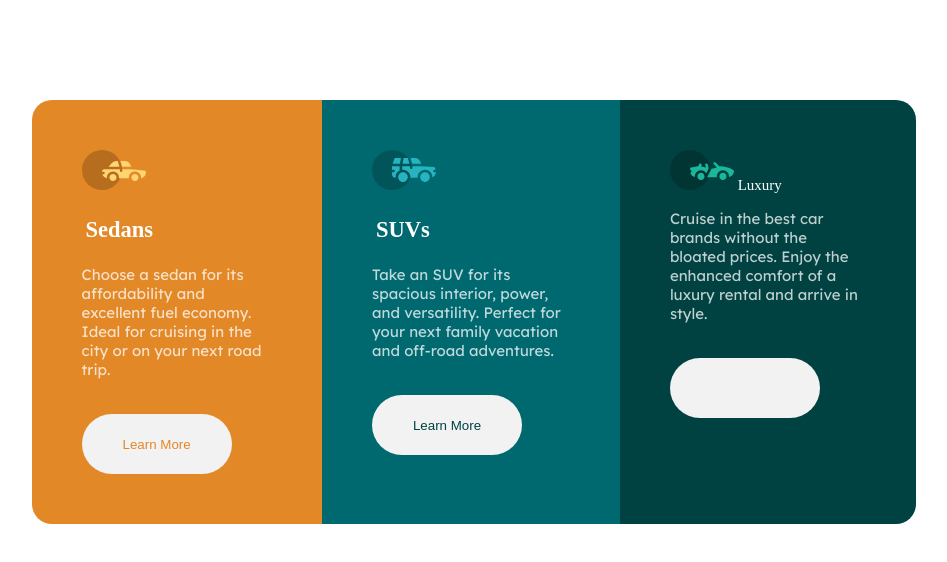
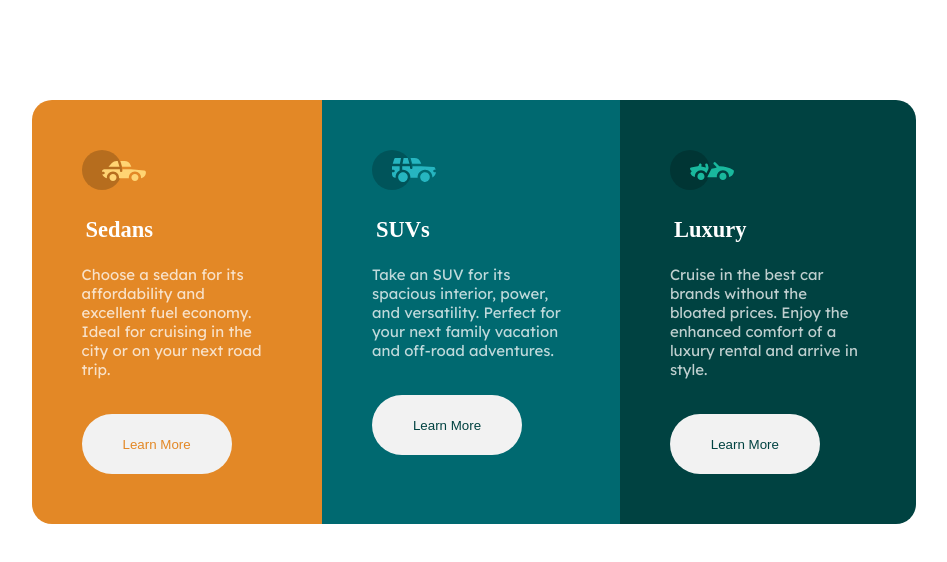
Before and after one commit to r0binn3082/3-column-preview-card-, a plain HTML site: page index.html in a window 1280 px wide. Shown: the whole page, without its empty margins (166-1113 px from the left). Drawn offline with Linux system fonts and the light colour scheme.

Commit message:
Update index.html

```diff
--- a/index.html
+++ b/index.html
@@ -26,7 +26,7 @@
     </div>
     <div class="card3">
       <img src="images/icon-luxury.svg" alt=" ">
-      <h2">Luxury</h2>
+      <h2>Luxury</h2>
       <p class="body"> Cruise in the best car brands without the bloated prices. Enjoy the enhanced comfort of a luxury
         rental and arrive in style.</p>
       <button href=".card3">Learn More</button>
```
